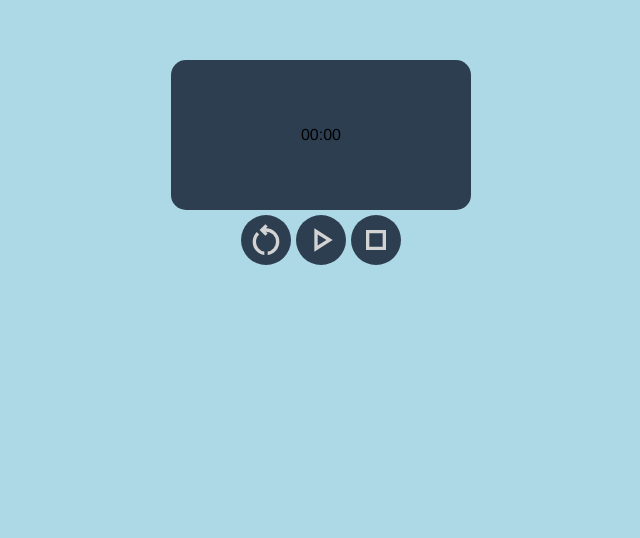
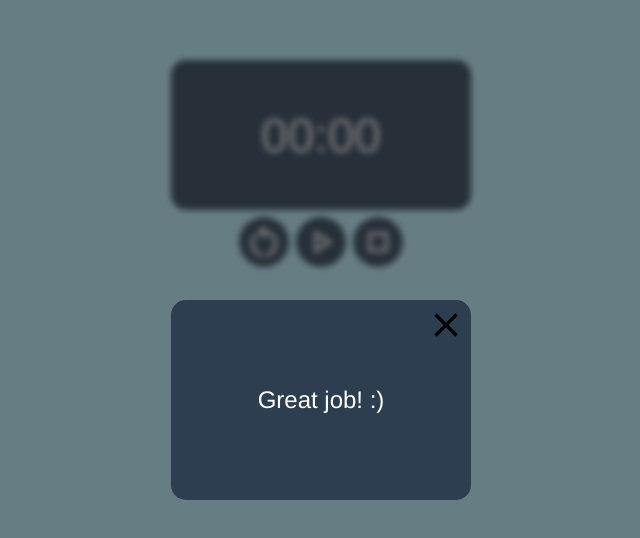
Before and after one commit to d4xika/stopwatch, a Vue app: page / in a window 1280 px wide. Both pictures are taken after a click on the element 695 px from the left and 240 px from the top of the page. Shown: the top 538 px of the page, without its empty margins (319-959 px from the left). Built offline with nearby package versions, Linux system fonts and the light colour scheme.

Commit message:
finished Modal added

```diff
--- /dev/null
+++ b/src/components/buttons/closeButton.vue
@@ -0,0 +1,19 @@
+<template>
+	<svg id="closeButton" viewBox="0 -960 960 960" >
+		<path d="m256-200-56-56 224-224-224-224 56-56 224 224 224-224 56 56-224 224 224 224-56 56-224-224-224 224Z"/>
+	</svg>
+</template>
+
+<script>
+export default {
+	name: "closeButton"
+}
+</script>
+
+<style scoped>
+#closeButton {
+	cursor: pointer;
+	width: 40px;
+}
+
+</style>
--- /dev/null
+++ b/src/modals/finishedTimerModal.vue
@@ -0,0 +1,58 @@
+<template>
+	<div id="dimmBackground">
+		<div id="modal">
+			<closeButton @click="this.$emit('closeModal')" id="closeButton"/>
+			<p>Great job! :)</p>
+		</div>
+	</div>
+</template>
+
+<script>
+import closeButton from '@/components/buttons/closeButton.vue'
+
+export default {
+	name: 'finishedTimerModal',
+	components: {
+		closeButton
+	}
+}
+
+</script>
+
+<style scoped>
+
+#dimmBackground {
+	display: flex;
+	justify-content: center;
+	align-items: center;
+	position: fixed;
+	width: 100%;
+	height: 100%;
+	background-color: rgba(34, 34, 34, 0.5);
+	backdrop-filter: blur(3px);
+	left: 0;
+	top: 0
+}
+
+#modal {
+	position: relative;
+	justify-content: center;
+	align-content: center;
+	width: 300px;
+	height: 200px;
+	border-radius: 15px;
+	background-color: #2c3e50;
+}
+
+#closeButton {
+	position: absolute;
+	right: 5px;
+	top: 5px;
+}
+
+p {
+	color: white;
+	font-size: x-large;
+}
+
+</style>
--- a/src/views/mainView.vue
+++ b/src/views/mainView.vue
@@ -6,22 +6,26 @@
 				<p>{{this.timer.display}}</p>
 			</div>
 		</div>
-		<div style="display: flex; justify-content: center; gap: 5px; margin-top: 5px">
-			<circleButton @click="this.stopTimer" icon="restart"/>
+		<div style="display: flex; justify-content: center; gap: 7px; margin-top: 7px">
+			<circleButton @click="this.resetTimer" icon="restart"/>
 			<circleButton @click="this.pauseTimer" v-if="this.timer.running" icon="pause"/>
-			<circleButton @click="startTimer" v-else icon="resume"/>
-			<circleButton @click="stopTimer" icon="stop"/>
+			<circleButton @click="this.startTimer" v-else icon="resume"/>
+			<circleButton @click="this.stopTimer" icon="stop"/>
 		</div>
 	</div>
+
+	<finishedTimerModal v-if="this.timer.finished" @closeModal="this.timer.finished = false"/>
 </template>
 
 <script>
 import circleButton from '@/components/buttons/circleButton.vue'
+import finishedTimerModal from "@/modals/finishedTimerModal.vue";
 
 export default {
 	name: 'mainView',
 	components: {
-		circleButton
+		circleButton,
+		finishedTimerModal
 	},
 	data() {
 		return {
@@ -66,13 +70,26 @@ export default {
 			clearInterval(this.timer.object);
 		},
 
+		resetTimer() {
+			this.timer.running = false
+			clearInterval(this.timer.object);
+			this.timer.value = 0
+			this.changeTimerFormat();
+		},
+
 		stopTimer() {
 			this.timer.running = false
 			clearInterval(this.timer.object);
 			this.timer.value = 0
 			this.changeTimerFormat();
+			this.timer.finished = true
 		}
 
+	},
+
+	beforeMount() {
+		this.changeTimerFormat()
+		this.resetTimer()
 	}
 }
 
@@ -100,4 +117,9 @@ export default {
 	border-radius: 15px;
 }
 
+p {
+	color: lightgrey;
+	font-size: xxx-large;
+}
+
 </style>
```
